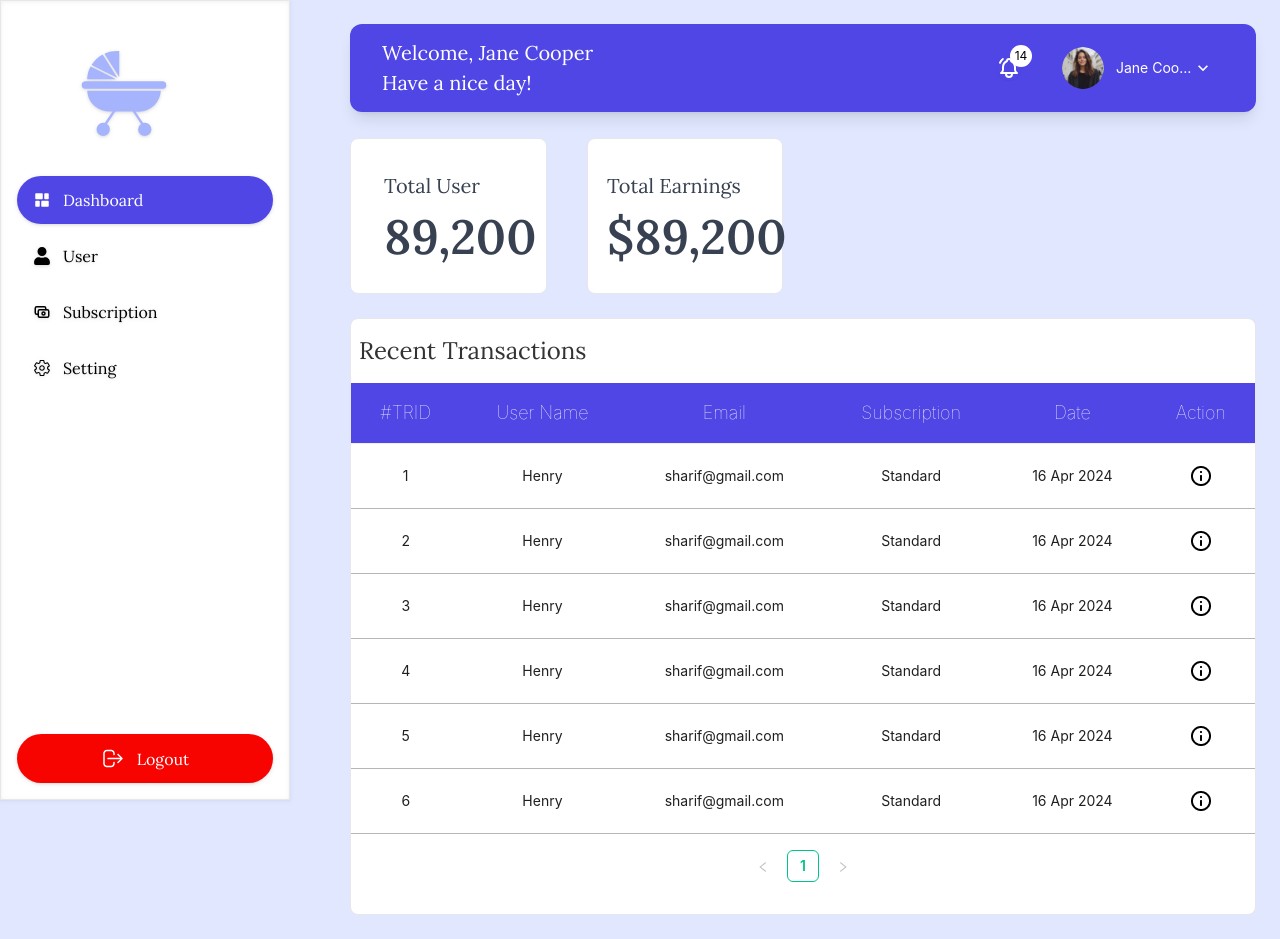
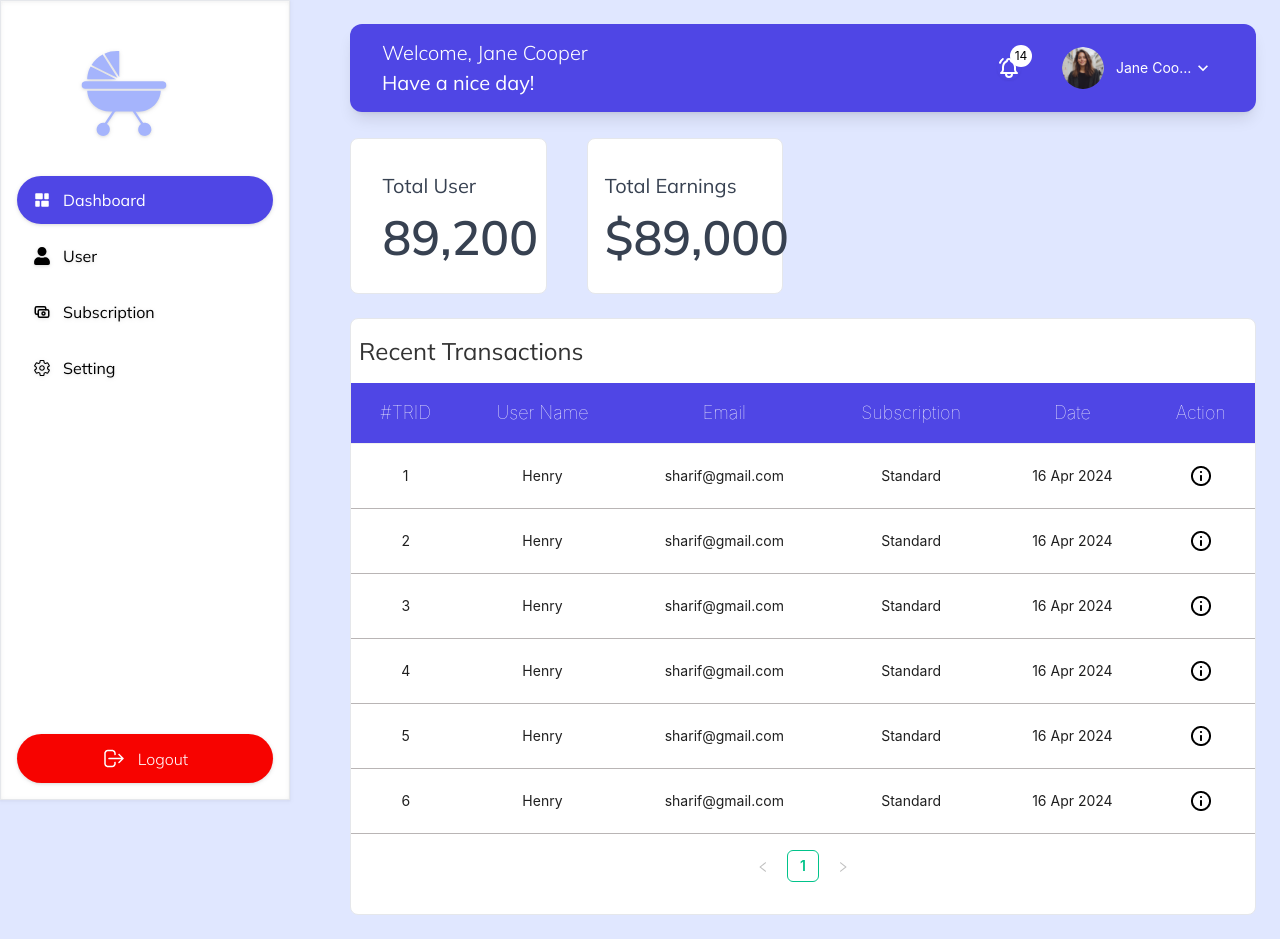
Before and after one commit to sharif57/Baby-Watcher-dashboard, a React (Vite) app: page / in a window 1280 px wide. Built offline with nearby package versions, Linux system fonts and the light colour scheme.

Commit message:
font change

```diff
--- a/index.html
+++ b/index.html
@@ -9,7 +9,7 @@
       @import url('https://fonts.googleapis.com/css2?family=Mulish:ital,wght@0,200..1000;1,200..1000&display=swap');
       </style>
   </head>
-  <body>
+  <body >
     <div id="root"></div>
     <script type="module" src="/src/main.jsx"></script>
   </body>
--- a/src/index.css
+++ b/src/index.css
@@ -9,7 +9,7 @@
   padding: 0;
   text-align: start;
   border: none;
-  font-family: "Lora", serif;
+  font-family: "Mulish", serif;
 }
 
 
--- a/src/pages/Main/DashboardHome/DashboardHome.jsx
+++ b/src/pages/Main/DashboardHome/DashboardHome.jsx
@@ -2,7 +2,7 @@ import DashboardHomeTable from "../../../Components/DashboardHomeTable";
 
 const DashboardHome = () => {
   return (
-    <div className="space-y-[24px]">
+    <div className="space-y-[24px] font-f">
       <div className="grid grid-cols-1 md:grid-cols-2 lg:grid-cols-4 gap-x-10 lg:gap-x-  gap-y-10 ">
         <div className=" flex items-center justify-center gap-6 border px-[20px] py-[10px] rounded-lg space-y-3 bg-white w- md:w-full">
           <svg
@@ -35,8 +35,8 @@ const DashboardHome = () => {
           </svg>
 
           <div className="text-start">
-            <h3 className="text-[20px] text-[#374151]">{"Total User"}</h3>
-            <h3 className="text-[48px] font-semibold text-[#374151]">{`89,200 `}</h3>
+            <h3 className="text-[20px] text-[#374151] font-f">{"Total User"}</h3>
+            <h3 className="text-[48px] font-semibold text-[#374151] font-f">{`89,200 `}</h3>
           </div>
         </div>
 
@@ -68,7 +68,7 @@ const DashboardHome = () => {
 
           <div className="text-start">
             <h3 className="text-[20px] text-[#374151]">{"Total Earnings"}</h3>
-            <h3 className="text-[48px] font-semibold text-[#374151]">{`$89,200 `}</h3>
+            <h3 className="text-[48px] font-semibold text-[#374151]">{`$89,000 `}</h3>
           </div>
         </div>
       </div>
--- a/tailwind.config.js
+++ b/tailwind.config.js
@@ -11,6 +11,11 @@ export default {
         lightGray: '#B0B0B0',
         lightBlueBg: '#F2F5F7',
       },
+      fontFamily: {
+        // Add the Berkshire Swash font here
+        f: ["Mulish"],
+        // font-family: "Mulish", sans-serif;
+      },
     },
   },
   plugins: [],
```
